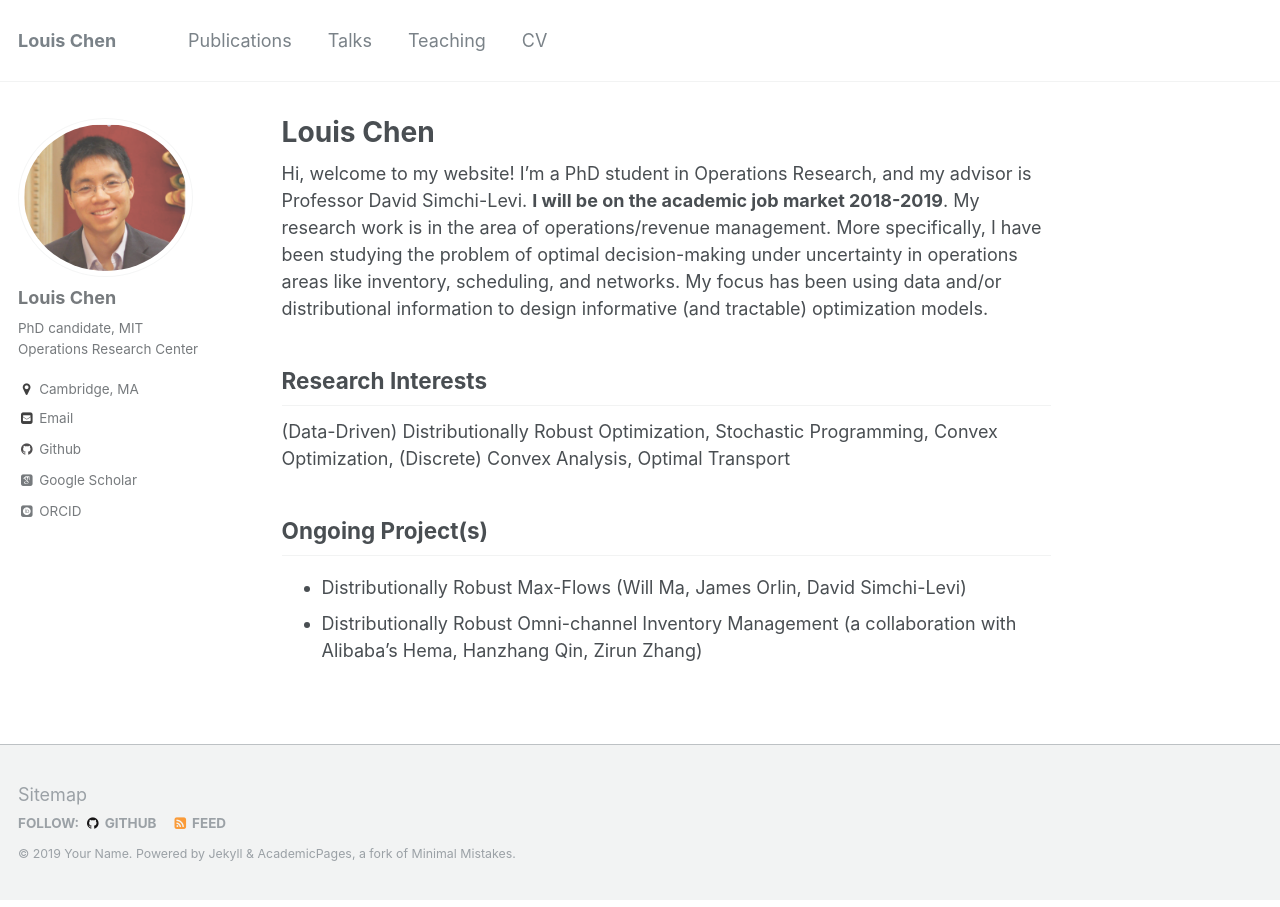
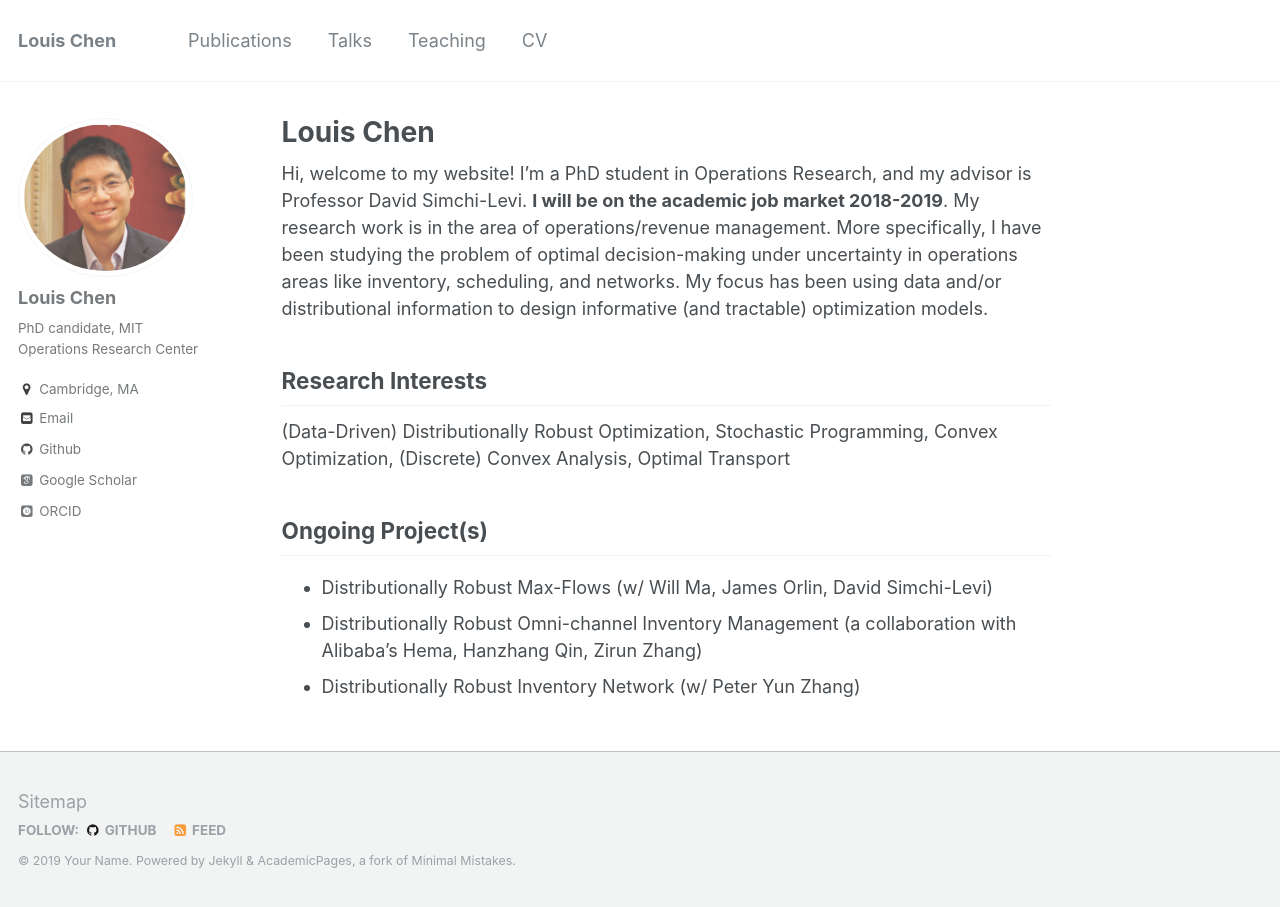
Before and after one commit to LouisLChen/LouisLChen.github.io, a Jekyll site: the page built from _pages/about.md, in a window 1280 px wide. Built offline with Jekyll 4.4.1, drawn with Linux system fonts in a browser that asks for light colours; some web fonts are replaced.

Commit message:
Update about.md

```diff
--- a/_pages/about.md
+++ b/_pages/about.md
@@ -18,5 +18,6 @@ Research Interests
 
 Ongoing Project(s)
 ------
-* Distributionally Robust Max-Flows (Will Ma, James Orlin, David Simchi-Levi)
+* Distributionally Robust Max-Flows (w/ Will Ma, James Orlin, David Simchi-Levi)
 * Distributionally Robust Omni-channel Inventory Management (a collaboration with Alibaba's Hema, Hanzhang Qin, Zirun Zhang)
+* Distributionally Robust Inventory Network (w/ Peter Yun Zhang)
```
